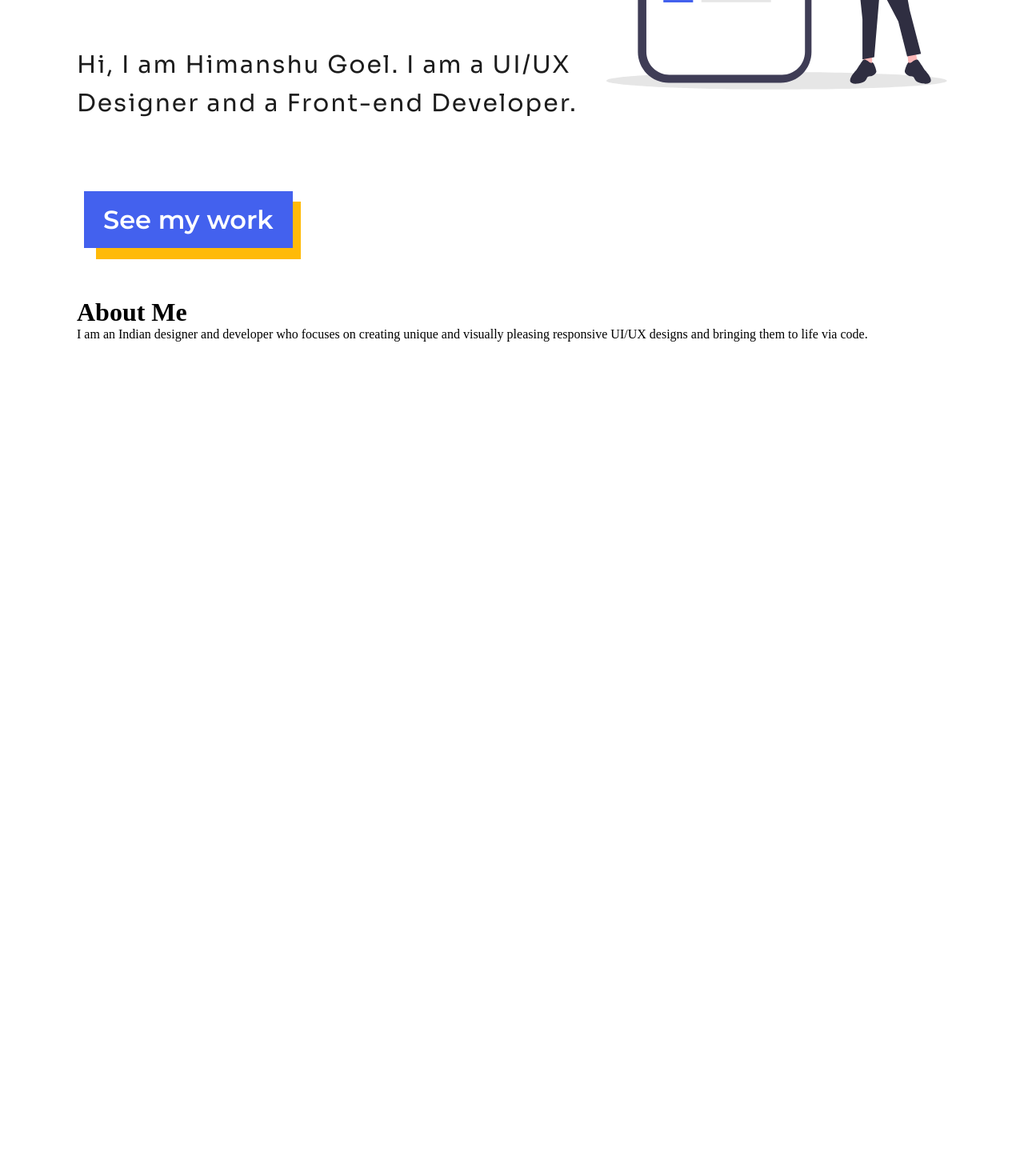
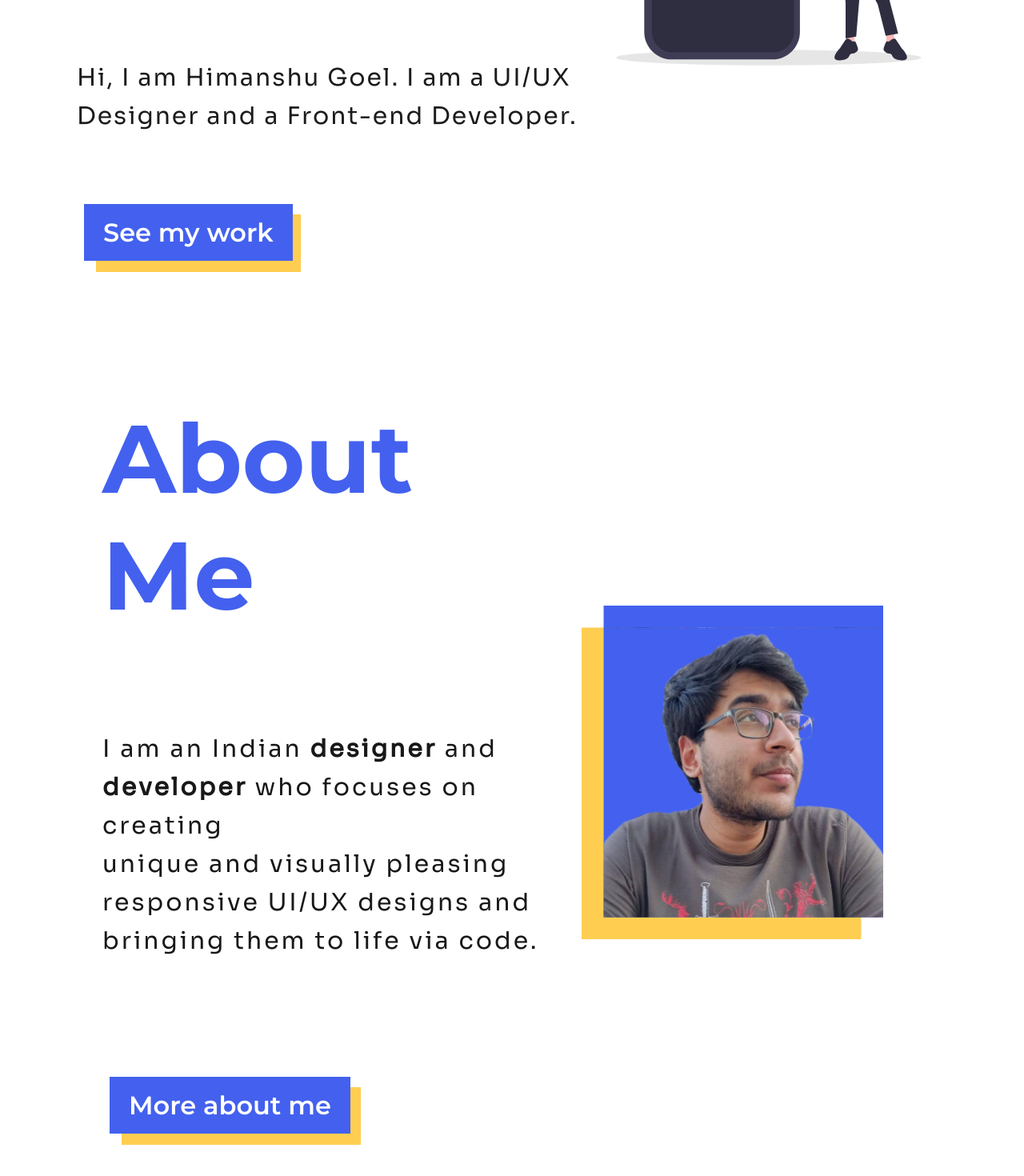
Before and after one commit to Scavengerizer/Portfolio, a React (Create React App) app: page / in a window 1280 px wide. Shown: the part 504-1974 px from the top of the page at 80% size. Before the commit the page ends 931 px from the top, so only its background shows below. Built offline with nearby package versions, Linux system fonts and the light colour scheme.

Commit message:
about section created

```diff
--- a/src/components/02 home.js
+++ b/src/components/02 home.js
@@ -1,6 +1,6 @@
 import React from "react";
 import landing_image from "../assets/svg/limage.svg";
-import { Link } from "react-router-dom";
+// import { Link } from "react-router-dom";
 
 function Home() {
   return (
@@ -17,7 +17,7 @@ function Home() {
             </p>
             <div className='btn'>
               <a>See my work</a>
-              <div className='test'></div>
+              <div className='bg'></div>
             </div>
           </div>
           <div className='home-pic'>
--- a/src/components/03 about.js
+++ b/src/components/03 about.js
@@ -1,4 +1,5 @@
 import React from "react";
+import pic from "../assets/svg/pic.svg";
 
 function About() {
   return (
@@ -8,12 +9,19 @@ function About() {
           <div className='about-text'>
             <h1>About Me</h1>
             <p>
-              I am an Indian designer and developer who focuses on creating
-              unique and visually pleasing responsive UI/UX designs and bringing
-              them to life via code.
+              I am an Indian <b>designer</b> and <br></br> <b>developer</b> who
+              focuses on creating<br></br>
+              unique and visually pleasing<br></br> responsive UI/UX designs and
+              <br></br> bringing them to life via code.
             </p>
+            <div className='btn'>
+              <a>More about me</a>
+              <div className='bg'></div>
+            </div>
           </div>
-          <div className='about-pic'></div>
+          <div className='about-pic col center'>
+            <img src={pic} alt='' />
+          </div>
         </div>
       </div>
     </div>
--- a/src/styles/components/01 header.scss
+++ b/src/styles/components/01 header.scss
@@ -33,7 +33,7 @@ header {
 }
 .menu {
   display: none;
-  z-index: 2;
+  z-index: 100;
   top: 0;
   bottom: 0;
   right: 0;
@@ -133,7 +133,7 @@ header {
 }
 .hamburger {
   height: 120px;
-  z-index: 10;
+  z-index: 101;
   align-self: flex-end;
   margin-right: 3rem;
   .line {
--- a/src/styles/components/02 home.scss
+++ b/src/styles/components/02 home.scss
@@ -1,9 +1,12 @@
 .home {
   width: 100%;
   min-height: 80vh;
-  margin: 3em 0;
+  margin: 4em 0;
   .home-content {
     justify-content: space-between;
+  }
+  .home-pic {
+    margin-right: 2em;
   }
   .home-text {
     // width: 100%;
@@ -24,7 +27,7 @@
       font-size: 11.25rem;
       font-weight: 700;
       color: $blue;
-      letter-spacing: 5%;
+      letter-spacing: 2px;
       font-family: $M;
       margin: 0.1em 0;
     }
@@ -54,13 +57,15 @@
         font-family: $M;
         background-color: $blue;
         border: none;
+        z-index: 2;
       }
 
-      .test {
+      .bg {
         display: block;
         width: 16rem;
         height: 4.5rem;
         background-color: $yellow;
+        opacity: 0.7;
       }
     }
   }
--- a/src/styles/components/03 about.scss
+++ b/src/styles/components/03 about.scss
@@ -0,0 +1,76 @@
+.about {
+  width: 100%;
+  min-height: 100vh;
+  margin: 10em 0;
+  .container {
+    .row {
+      justify-content: space-between;
+      .about-pic {
+        // background: aqua;
+        margin-right: 5em;
+        min-width: 300px;
+      }
+      .about-text {
+        display: block;
+        margin-left: 2em;
+        // background: aqua;
+
+        h1 {
+          position: relative;
+          font: 700 7.5rem $M;
+          // letter-spacing: 3px;
+          color: $blue;
+          display: inline-block;
+        }
+        h1::before {
+          content: "";
+          position: absolute;
+          display: block;
+          width: 90%;
+          height: 50%;
+          background-color: $yellow;
+          z-index: -1;
+          top: 55%;
+          left: -5%;
+          opacity: 0.6;
+        }
+        p {
+          margin: 4em 0;
+          letter-spacing: 3px;
+          // max-width: 50%;
+          // min-width: 50%;
+          font: 400 1.875rem $S;
+          line-height: 1.6;
+          color: $dark-grey;
+        }
+        .btn {
+          margin-left: 1.5em;
+          display: inline-block;
+
+          a {
+            position: relative;
+            width: 18rem;
+            height: 4.5rem;
+            padding: 0.5em 0.75em;
+            color: $white;
+            top: 42px;
+            left: -15px;
+            font-size: 2rem;
+            font-family: $M;
+            background-color: $blue;
+            border: none;
+            z-index: 2;
+          }
+
+          .bg {
+            display: block;
+            width: 18.7rem;
+            height: 4.5rem;
+            background-color: $yellow;
+            opacity: 0.7;
+          }
+        }
+      }
+    }
+  }
+}
```
Also changed, not shown: src/assets/svg/limage.svg, src/assets/svg/pic.svg (added).
